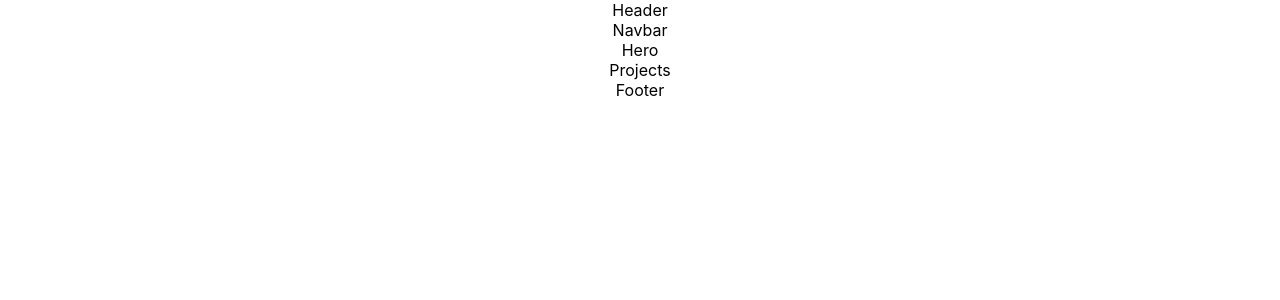
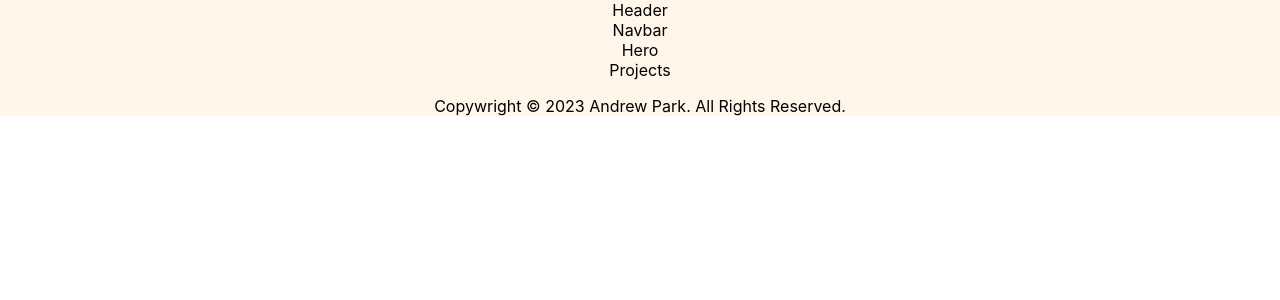
Before and after one commit to andrewypark/portfolio, a React (Create React App) app: page / in a window 1280 px wide. Shown: the top 300 px of the page. Built offline with nearby package versions, Linux system fonts and the light colour scheme.

Commit message:
changing some colors around

```diff
--- a/src/App.css
+++ b/src/App.css
@@ -1,38 +1,4 @@
 .App {
+  background-color: #FFF5E9;
   text-align: center;
 }
-
-.App-logo {
-  height: 40vmin;
-  pointer-events: none;
-}
-
-@media (prefers-reduced-motion: no-preference) {
-  .App-logo {
-    animation: App-logo-spin infinite 20s linear;
-  }
-}
-
-.App-header {
-  background-color: #282c34;
-  min-height: 100vh;
-  display: flex;
-  flex-direction: column;
-  align-items: center;
-  justify-content: center;
-  font-size: calc(10px + 2vmin);
-  color: white;
-}
-
-.App-link {
-  color: #61dafb;
-}
-
-@keyframes App-logo-spin {
-  from {
-    transform: rotate(0deg);
-  }
-  to {
-    transform: rotate(360deg);
-  }
-}
--- a/src/Components/Footer.js
+++ b/src/Components/Footer.js
@@ -1,9 +1,14 @@
 import React from 'react'
 
 function Footer() {
+  const currentYear = new Date().getFullYear();
   return (
-    <div>Footer</div>
-  )
+      <footer>
+          <p>
+            Copywright © {currentYear} Andrew Park. All Rights Reserved.
+          </p>
+      </footer>
+  );
 }
 
 export default Footer
```
